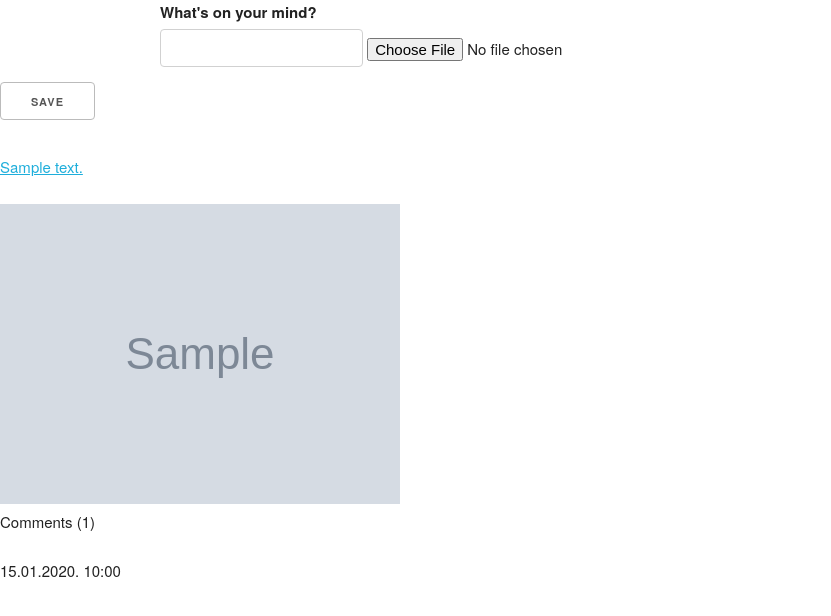
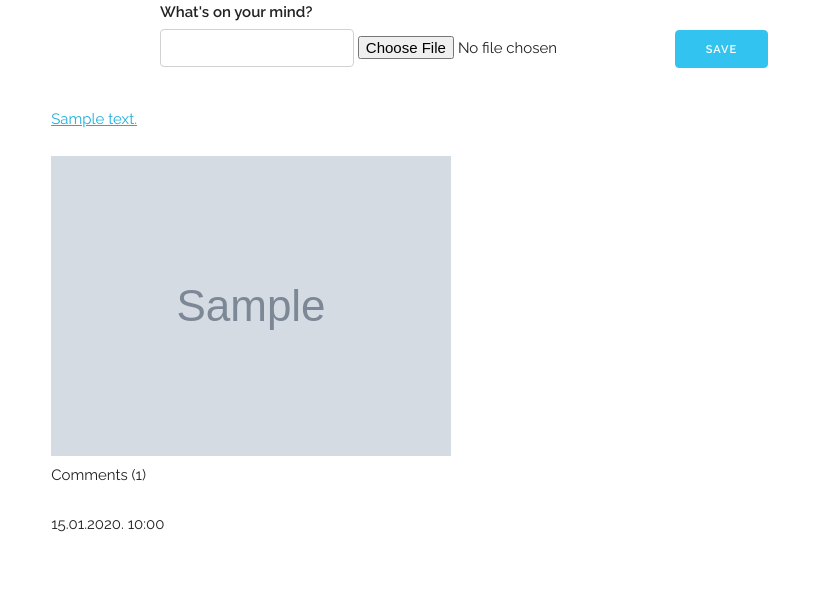
Before and after one commit to jkovacevic992/InchooPHPAkademijaZ6, a PHP site: template app/view/index.phtml in a window 1280 px wide; the page is wider, and only the part inside the window is pictured. Shown: the top 616 px of that part, without its empty margins (0-831 px from the left). Run offline with PHP 8.4, Linux system fonts and the light colour scheme; the template is opened without the code that fills it: most values are stand-ins (such as "Sample title", 1, 10 or a date in 2020); grey boxes marked "Sample" are stand-in pictures; data that the repository does not hold is empty.

Commit message:
Edited max image size

```diff
--- a/app/view/index.phtml
+++ b/app/view/index.phtml
@@ -4,12 +4,13 @@
         <label for="content">What's on your mind?</label>
         <input id="content" name="content" type="text">
         <input type="file" name="file" id="file">
+        <button class="button-primary" type="submit">Save</button>
     </div>
 
-    <button type="submit">Save</button>
+
 </form>
 
-
+<div class="column">
 <?php
 arsort($posts);
 
@@ -19,7 +20,7 @@ foreach ($posts as $post):
 
             <?php echo $post->getContent(); ?>   </a></p>
     <?php if ($post->getImage()): ?>
-    <img src="../../images/<?= $post->getImage(); ?>">
+    <img style="max-width: 600px" src="../../images/<?= $post->getImage(); ?>">
 
 <?php endif; ?>
     <p> Comments (<?php echo $post->countComments($post->getId()); ?>)</p>
@@ -27,3 +28,4 @@ foreach ($posts as $post):
 
     <p><?php echo date('d.m.Y. H:i', strtotime($post->getTime())) ?></p>
 <?php endforeach; ?>
+</div>
--- a/app/view/layout.phtml
+++ b/app/view/layout.phtml
@@ -5,6 +5,7 @@
     <meta name="viewport"
           content="width=device-width, user-scalable=no, initial-scale=1.0, maximum-scale=1.0, minimum-scale=1.0">
     <meta http-equiv="X-UA-Compatible" content="ie=edge">
+    <link href="//fonts.googleapis.com/css?family=Raleway:400,300,600" rel="stylesheet" type="text/css">
     <link rel="stylesheet" href="../../css/normalize.css">
     <link rel="stylesheet" href="../../css/skeleton.css">
 
```
